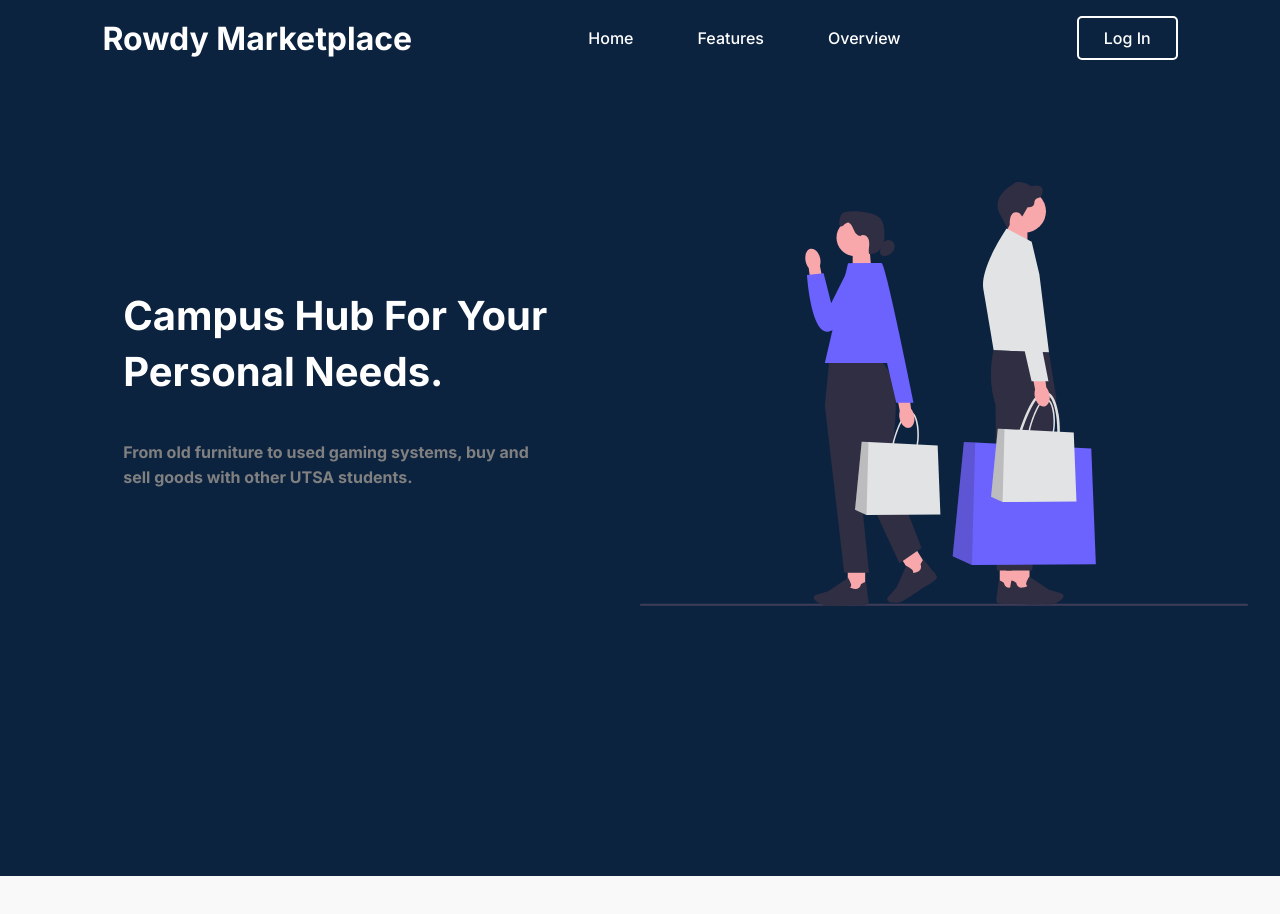
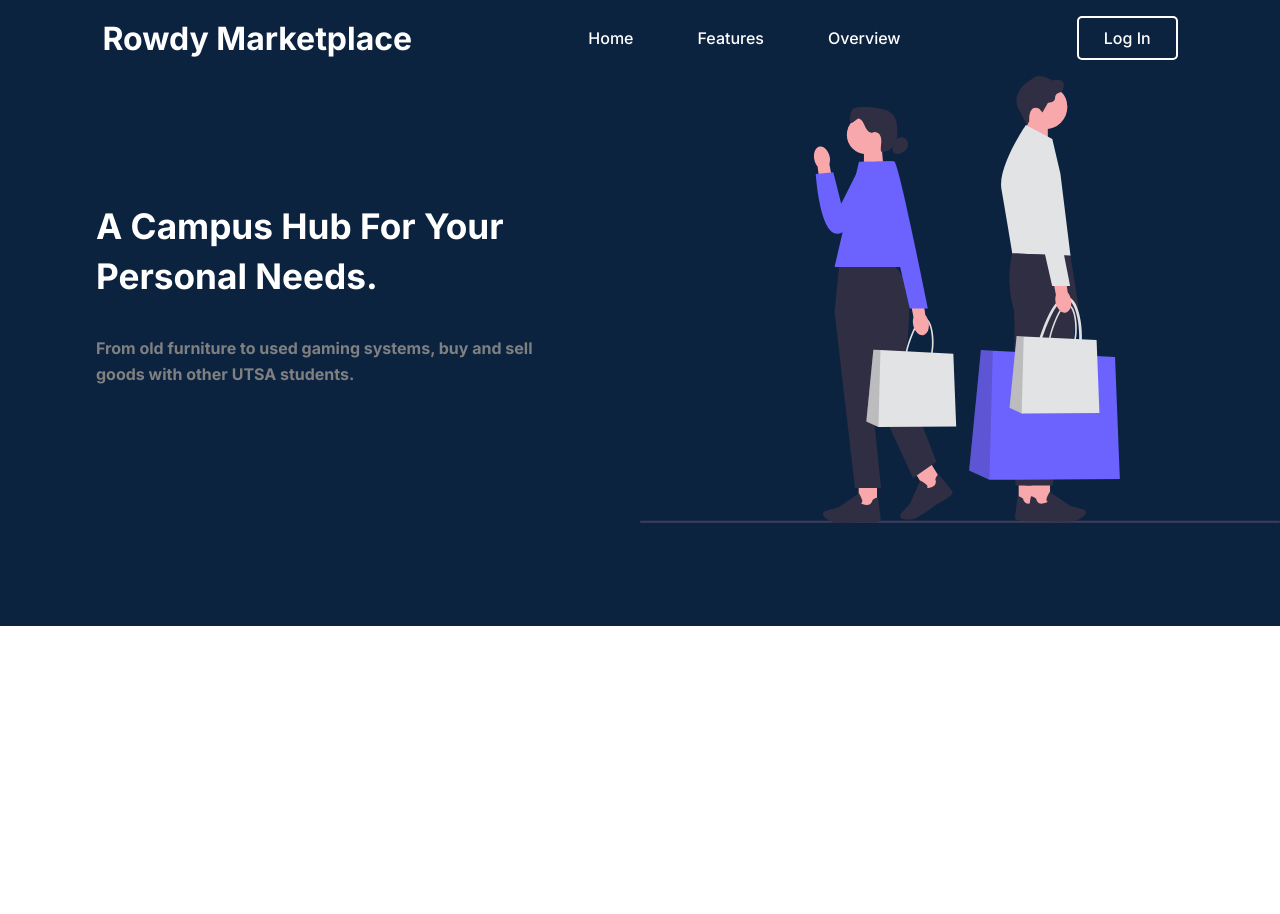
Before and after one commit to AnnalisaVuong/UTSA-Marketplace, a React (Vite) app in the folder frontend/: page / in a window 1280 px wide. Shown: the top 914 px of the page. After the commit the page ends 800 px from the top, so only its background shows below. Built offline with nearby package versions, Linux system fonts and the light colour scheme.

Commit message:
Fixed issue with scrollbar width being included with vertical height for the blue hero section

```diff
--- a/frontend/src/routes/LandingPage.jsx
+++ b/frontend/src/routes/LandingPage.jsx
@@ -20,7 +20,7 @@
       <div className="landing-hero-header">
         <div className="landing-grid">
           <div className="hero">
-            <h1>Campus Hub For Your Personal Needs.</h1>
+            <h1>A Campus Hub For Your Personal Needs.</h1>
             <h2>
               From old furniture to used gaming systems, buy and sell goods with
               other UTSA students.
@@ -35,7 +35,6 @@
           </div>
         </div>
       </div>
-      <div className="hero-section-white"></div>
     </>
   );
 }
--- a/frontend/src/style/LandingPage.css
+++ b/frontend/src/style/LandingPage.css
@@ -10,7 +10,7 @@
 .hero > h1 {
   margin: 0;
   color: #ffffff;
-  font-size: 2.5rem;
+  font-size: 2.2rem;
   line-height: 1.4em;
   margin-bottom: 1em;
 }
@@ -24,9 +24,10 @@
 .landing-hero-header {
   background-color: #0c2340;
   width: 100vw;
+  max-width: 100%;
   box-sizing: border-box;
-  height: 100vh;
-  padding: 0 2em;
+  height: 550px;
+  padding: 0 0em;
 }
 
 .landing-grid {
@@ -78,8 +79,3 @@
     text-align: center;
   }
 }
-
-.hero-section-white {
-  height: 100vh;
-  background-color: #f9f9f9;
-}
```
